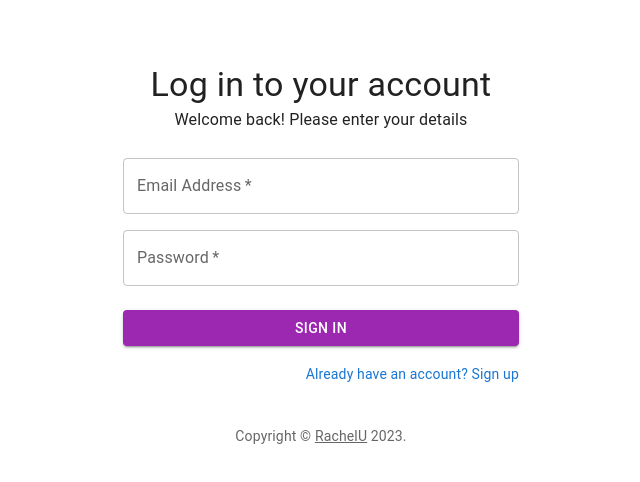
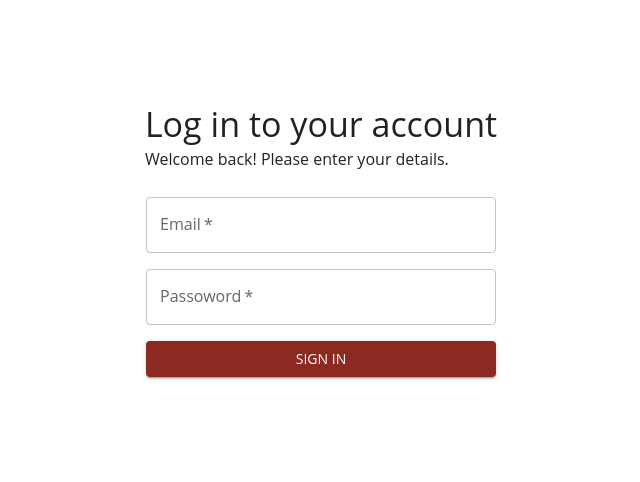
Before and after one commit to rachelumwari/BCC-frontend, a React (Create React App) app: page /signin in a window 1280 px wide. Shown: the top 482 px of the page, without its empty margins (319-959 px from the left). Built offline with nearby package versions, Linux system fonts and the light colour scheme.

Commit message:
Add login page

```diff
--- a/package.json
+++ b/package.json
@@ -13,6 +13,7 @@
     "@testing-library/jest-dom": "^5.16.5",
     "@testing-library/react": "^13.4.0",
     "@testing-library/user-event": "^13.5.0",
+    "formik": "^2.4.3",
     "react": "^18.2.0",
     "react-dom": "^18.2.0",
     "react-router-dom": "^6.13.0",
@@ -20,7 +21,8 @@
     "sass": "^1.63.6",
     "scss": "^0.2.4",
     "styled-component": "^2.8.0",
-    "web-vitals": "^2.1.4"
+    "web-vitals": "^2.1.4",
+    "yup": "^1.2.0"
   },
   "scripts": {
     "start": "react-scripts start",
--- a/src/component/Signin/Signin.js
+++ b/src/component/Signin/Signin.js
@@ -11,6 +11,7 @@ import Typography from "@mui/material/Typography";
 import Container from "@mui/material/Container";
 import { createTheme, ThemeProvider } from "@mui/material/styles";
 import "./singin.css";
+import LoginForm from "./loginForm";
 
 function Copyright(props) {
   return (
@@ -30,126 +31,121 @@ function Copyright(props) {
   );
 }
 
-const defaultTheme = createTheme();
-
-export default function SignIn() {
-  const handleSubmit = (event) => {
-    event.preventDefault();
-    const data = new FormData(event.currentTarget);
-    console.log({
-      email: data.get("email"),
-      password: data.get("password"),
-    });
-  };
-
-  return (
-    <ThemeProvider theme={defaultTheme}>
-      <Container component="main" maxWidth="xs">
-        <CssBaseline />
-        <Box
-          sx={{
-            marginTop: 8,
-            display: "flex",
-            flexDirection: "column",
-            alignItems: "center",
-          }}
-        >
-          {
-            // <Avatar sx={{ m: 1, bgcolor: '#D21404' }}>
-            //   <LockOutlinedIcon />
-            // </Avatar>
-          }
-          <Typography component="h1" variant="h4">
-            Log in to your account
-          </Typography>
-          <Typography component="small" variant="subtitle1">
-            Welcome back! Please enter your details
-          </Typography>
-          <Box
-            component="form"
-            noValidate
-            onSubmit={handleSubmit}
-            sx={{ mt: 3 }}
-          >
-            <Grid container spacing={2}>
-              <Grid item xs={12}>
-                <TextField
-                  required
-                  fullWidth
-                  id="email"
-                  label="Email Address"
-                  name="email"
-                  autoComplete="email"
-                />
-              </Grid>
-              <Grid item xs={12}>
-                <TextField
-                  required
-                  fullWidth
-                  name="password"
-                  label="Password"
-                  type="password"
-                  id="password"
-                  autoComplete="new-password"
-                />
-              </Grid>
-            </Grid>
-            <Link to="/sigin">
-              <Button
-                type="submit"
-                fullWidth
-                variant="contained"
-                sx={{ mt: 3, mb: 2 }}
-                color="secondary"
-              >
-                Sign In
-              </Button>
-            </Link>
-            <Grid container justifyContent="flex-end">
-              <Grid item>
-                <Link
-                  to="/SignUp"
-                  variant="body2"
-                  style={{ textDecoration: "none" }}
-                >
-                  Already have an account? Sign up
-                </Link>
-              </Grid>
-            </Grid>
-          </Box>
-        </Box>
-        <Copyright sx={{ mt: 5 }} />
-      </Container>
-    </ThemeProvider>
-  );
-}
-
 // export default function SignIn() {
 //   const handleSubmit = (event) => {
 //     event.preventDefault();
 //     const data = new FormData(event.currentTarget);
 //     console.log({
-//       email: data.get('email'),
-//       password: data.get('password'),
+//       email: data.get("email"),
+//       password: data.get("password"),
 //     });
 //   };
 
 //   return (
-//     <div>
-//       <Container className='container'>
-//         <Grid container >
-//           <Grid item sm={12}>
-//             <Typography component="h1" variant="h5">
-//                   Log in to your account
-//             </Typography>
-//           </Grid>
-//           <Grid item sm={12}>
-//             <Typography component="h1" variant="h5">
-//                   Sign In
-//             </Typography>
-//           </Grid>
-//         </Grid>
+//     // <ThemeProvider theme={defaultTheme}>
+//       <Container component="main" maxWidth="xs">
+//         {/* <CssBaseline /> */}
+//         <Box
+//           sx={{
+//             marginTop: 8,
+//             display: "flex",
+//             flexDirection: "column",
+//             alignItems: "center",
+//           }}
+//         >
+//           {
+//             // <Avatar sx={{ m: 1, bgcolor: '#D21404' }}>
+//             //   <LockOutlinedIcon />
+//             // </Avatar>
+//           }
+//           <Typography component="h1" variant="h4">
+//             Log in to your account
+//           </Typography>
+//           <Typography component="small" variant="subtitle1">
+//             Welcome back! Please enter your details
+//           </Typography>
+//           <Box
+//             component="form"
+//             noValidate
+//             onSubmit={handleSubmit}
+//             sx={{ mt: 3 }}
+//           >
+//             <Grid container spacing={2}>
+//               <Grid item xs={12}>
+//                 <TextField
+//                   required
+//                   fullWidth
+//                   id="email"
+//                   label="Email Address"
+//                   name="email"
+//                   autoComplete="email"
+//                 />
+//               </Grid>
+//               <Grid item xs={12}>
+//                 <TextField
+//                   required
+//                   fullWidth
+//                   name="password"
+//                   label="Password"
+//                   type="password"
+//                   id="password"
+//                   autoComplete="new-password"
+//                 />
+//               </Grid>
+//             </Grid>
+//             <Link to="/sigin">
+//               <Button
+//                 type="submit"
+//                 fullWidth
+//                 variant="contained"
+//                 sx={{ mt: 3, mb: 2 }}
+//                 color="secondary"
+//               >
+//                 Sign In
+//               </Button>
+//             </Link>
+//             <Grid container justifyContent="flex-end">
+//               <Grid item>
+//                 <Link
+//                   to="/SignUp"
+//                   variant="body2"
+//                   style={{ textDecoration: "none" }}
+//                 >
+//                   Already have an account? Sign up
+//                 </Link>
+//               </Grid>
+//             </Grid>
+//           </Box>
+//         </Box>
+//         <Copyright sx={{ mt: 5 }} />
 //       </Container>
-//     </div>
+//     // </ThemeProvider>
 //   );
 // }
+
+export default function SignIn() {
+
+  return (
+    <div className="container">
+      <Grid
+        container
+        direction="column"
+        justifyContent="center"
+        alignItems="center"
+        sx={{ minHeight: "60vh" }}
+      >
+        <Grid item>
+          <Typography component="h1" variant="h4">
+            Log in to your account
+          </Typography>
+          <Typography component="small" color="fentColor" variant="subtitle1">
+            Welcome back! Please enter your details.
+          </Typography>
+        </Grid>
+        <Grid item>
+          <LoginForm />
+        </Grid>
+      </Grid>
+    </div>
+  );
+}
--- /dev/null
+++ b/src/component/Signin/loginForm.js
@@ -0,0 +1,105 @@
+import * as React from "react";
+import Button from "@mui/material/Button";
+import TextField from "@mui/material/TextField";
+import Grid from "@mui/material/Grid";
+import Box from "@mui/material/Box";
+import "./singin.css";
+import {
+  FormControl,
+  IconButton,
+  InputAdornment,
+  InputLabel,
+  OutlinedInput,
+} from "@mui/material";
+import { Visibility, VisibilityOff } from "@mui/icons-material";
+
+
+export default function LoginForm() {
+  const [showPassword, setShowPassword] = React.useState(false);
+
+  const handleClickShowPassword = () => setShowPassword((show) => !show);
+
+  const handleMouseDownPassword = (event) => {
+    event.preventDefault();
+  };
+
+  const handleSubmit = (event) => {
+    event.preventDefault();
+    // console.log({
+    //   email: data.get('email'),
+    //   password: data.get('password'),
+    // });
+  };
+  return (
+    <div className="loginForm">
+      {/* <Grid
+        container
+        spacing={0}
+        direction="row"
+        justifyContent="center"
+        alignItems="center"
+      > */}
+      <Box component="form" noValidate sx={{ mt: 3 }}>
+        <Grid container justifyContent="center" alignItems="center" spacing={2}>
+          <Grid item xs={12}>
+            <TextField
+              required
+              fullWidth
+              //   className="text-field"
+              id="email"
+              label="Email"
+              name="email"
+              autoComplete="email"
+            />
+          </Grid>
+          <Grid item xs={12}>
+            {/* <FormControl variant="outlined">
+              <InputLabel required htmlFor="password-field">
+                Password
+              </InputLabel>
+              <OutlinedInput
+                id="password-field"
+                fullWidth
+                type={showPassword ? "text" : "password"}
+                endAdornment={
+                  <InputAdornment position="end">
+                    <IconButton
+                      aria-label="toggle password visibility"
+                      onClick={handleClickShowPassword}
+                      onMouseDown={handleMouseDownPassword}
+                      edge="end"
+                    >
+                      {showPassword ? <VisibilityOff /> : <Visibility />}
+                    </IconButton>
+                  </InputAdornment>
+                }
+                label="Password"
+              />
+            </FormControl> */}
+            <TextField
+              required
+              fullWidth
+              type="password"
+              id="email"
+              label="Passoword"
+              name="email"
+              autoComplete="email"
+            />
+          </Grid>
+          <Grid item xs={12}>
+            <Button
+              type="submit"
+              fullWidth
+              variant="contained"
+              color="secondary"
+              onClick={(e)=>handleSubmit(e)}
+            >
+              Sign In
+            </Button>
+          </Grid>
+        </Grid>
+      </Box>
+      {/* </Grid> */}
+    </div>
+  );
+}
--- a/src/component/Signin/singin.css
+++ b/src/component/Signin/singin.css
@@ -1,8 +1,16 @@
 .container{
-    display: flex;
-    justify-content: center;
-    align-items: center;
+    margin: auto;
+    width: 80%;
+    min-width: 400px;
+}
 
+.loginForm{
+    width: 350px;
+}
+
+.text-field{
+    border: solid rgb(61, 60, 60) 1px !important;
+    border-radius: 3px;
 }
 
 .btn{
--- a/src/component/Student/Student.jsx
+++ b/src/component/Student/Student.jsx
@@ -1,6 +1,6 @@
 import './student.scss';
 // import Siderbar from '../Siderbar/siderbar';
-import Siderbar from '../siderbar/siderbar';
+import Siderbar from '../siderbar/Siderbar';
 import Navbar from '../navbar/Navbar';
 import * as React from 'react';
 import Table from '@mui/material/Table';
--- a/src/component/Teacher/Teacher.jsx
+++ b/src/component/Teacher/Teacher.jsx
@@ -1,5 +1,5 @@
 import './teacher.scss';
-import Siderbar from '../siderbar/siderbar';
+import Siderbar from '../siderbar/Siderbar';
 import Navbar from '../navbar/Navbar';
 import * as React from 'react';
 import Table from '@mui/material/Table';
--- a/src/component/Users/User.jsx
+++ b/src/component/Users/User.jsx
@@ -1,6 +1,6 @@
 import './user.scss';
 // import Siderbar from '../Siderbar/Siderbar';
-import Siderbar from '../siderbar/siderbar';
+import Siderbar from '../siderbar/Siderbar';
 import Navbar from '../navbar/Navbar';
 import * as React from 'react';
 import Table from '@mui/material/Table';
--- a/src/pages/Dashboard/Dashborad.jsx
+++ b/src/pages/Dashboard/Dashborad.jsx
@@ -1,5 +1,5 @@
 import './dashboard.scss';
-import Siderbar from '../../component/siderbar/siderbar';
+import Siderbar from '../../component/siderbar/Siderbar';
 import Navbar from '../../component/navbar/Navbar';
 const Dashborad = () => {
   return (
--- a/src/theme.js
+++ b/src/theme.js
@@ -1,12 +1,21 @@
 import { createTheme } from "@mui/material";
 
 const theme = createTheme({
-    palette:{
-        secondary:{
-            main:"#8b2923"
-        }
-    }
-})
+  palette: {
+    primary: {
+      main: "#101828",
+    },
+    secondary: {
+      main: "#8b2923",
+    },
+    fentColor: {
+      main: "#667085",
+    },
+  },
+  typography: {
+    fontFamily: "Open Sans,sans-serif;",
+  },
+});
 
 
 export default theme
```
Also changed, not shown: src/index.js (+6 -1 lines), 1 other file (tests, documents, lock files or other folders).
